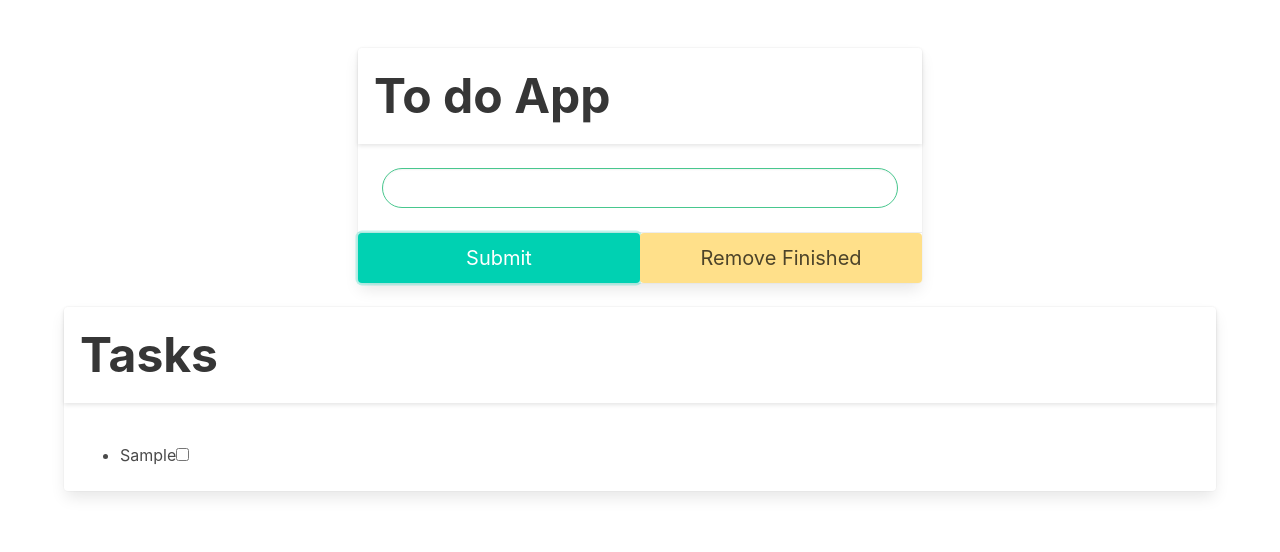
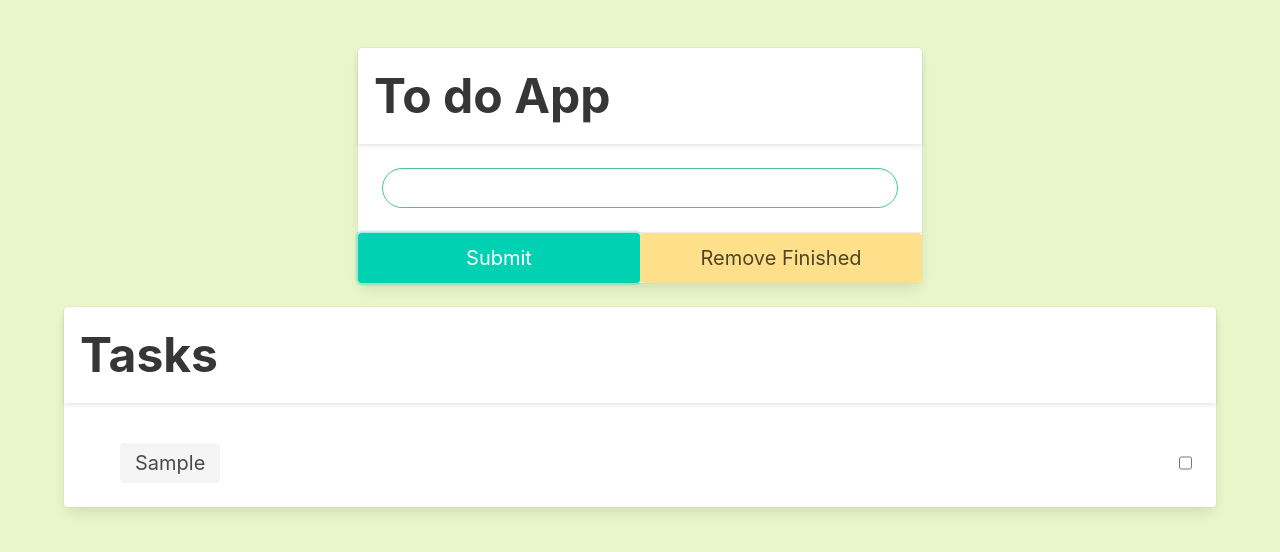
Before and after one commit to Asdir-long/ToDoApp, a plain HTML site: page index.html in a window 1280 px wide. Both pictures are taken after typing "Sample" into the empty fields and a click on the button "Submit". Drawn offline with nearby package versions, Linux system fonts and the light colour scheme.

Commit message:
Finalized

```diff
--- a/app.css
+++ b/app.css
@@ -1,3 +1,15 @@
+html{
+    background-color: #E9F7CA;
+}
 .finish{
     text-decoration: line-through;
 }
+
+.list-container{
+    display: flex;
+    justify-content: space-between;
+}
+
+.checkboxes{
+
+}
--- a/app.js
+++ b/app.js
@@ -4,6 +4,23 @@ let taskList = document.querySelector('#lists')
 let resetbtn = document.querySelector('#removeFinished');
 let totalTask = 0;
 
+
+const addNewItem = () => {
+    let value = taskInp.value;
+    if (value == "") {
+        return;
+    }
+    totalTask++;
+    console.log(value);
+    taskList.append(getNewLi(value));
+    taskInp.value = "";
+}
+
+taskInp.addEventListener('keydown',(e)=>{
+    if(e.key === "Enter"){
+        addNewItem();
+    }
+})
 
 const finishItem = (e) => {
     let li = e.target.parentElement
@@ -20,7 +37,7 @@ resetbtn.addEventListener('click',()=>{
     }
 })
 
-const getNewItem = (value) => {
+const getNewLi = (value) => {
     let li = document.createElement('li');
     let label = document.createElement('label')
     let checkButton = document.createElement('input')
@@ -30,17 +47,10 @@ const getNewItem = (value) => {
     console.log(value);
     label.innerText = value;
     label.htmlFor = totalTask;
+    label.classList.add('tag','is-large')
     li.append(label, checkButton);
+    li.classList.add("list-container")
     return li;
 }
 
-subBtn.addEventListener('click', () => {
-    let value = taskInp.value;
-    if (value == "") {
-        return;
-    }
-    totalTask++;
-    console.log(value);
-    taskList.append(getNewItem(value));
-    taskInp.value = "";
-})
+subBtn.addEventListener('click', addNewItem)
```
Also changed, not shown: index.html (+0 -8 lines).
